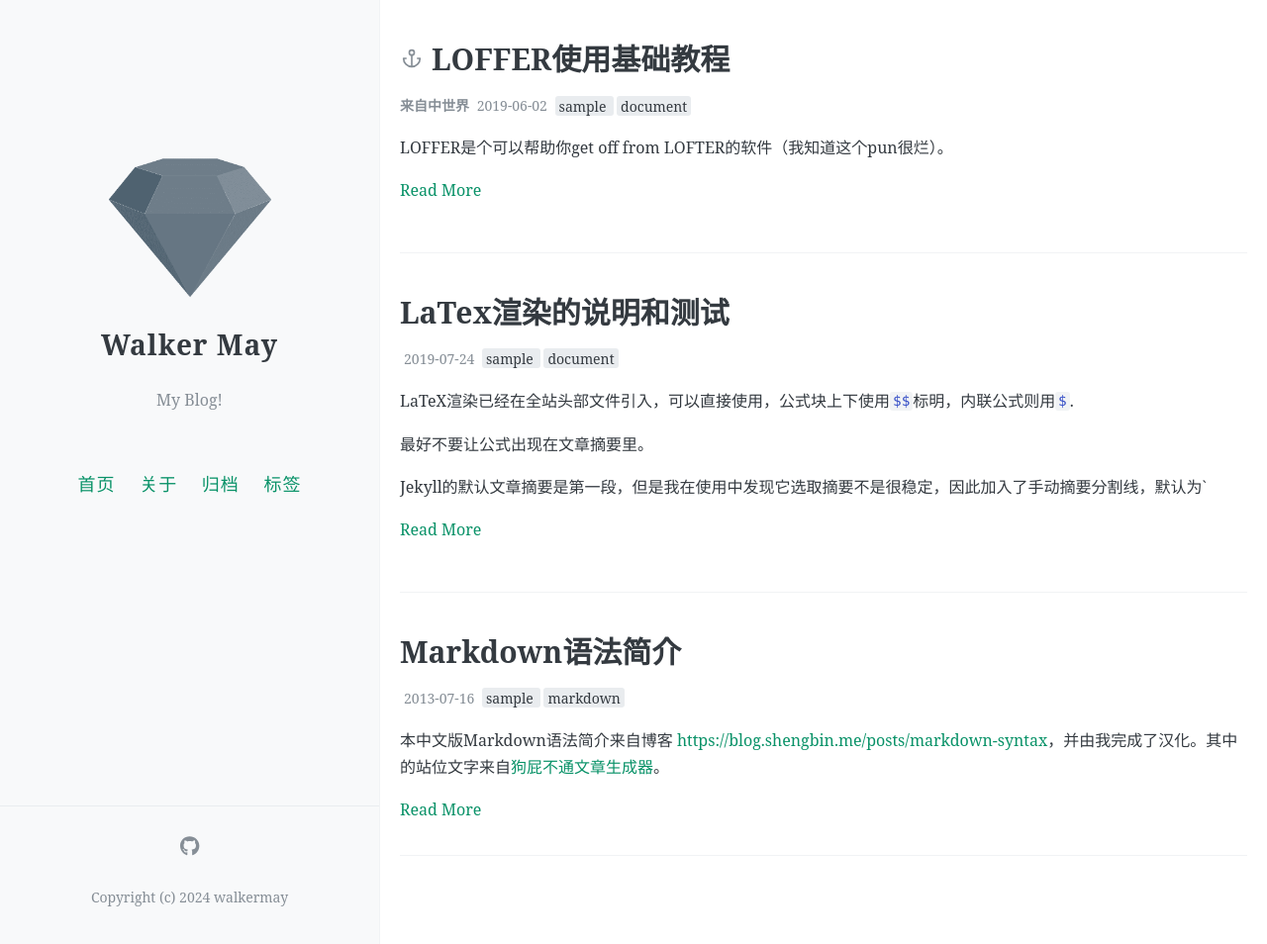
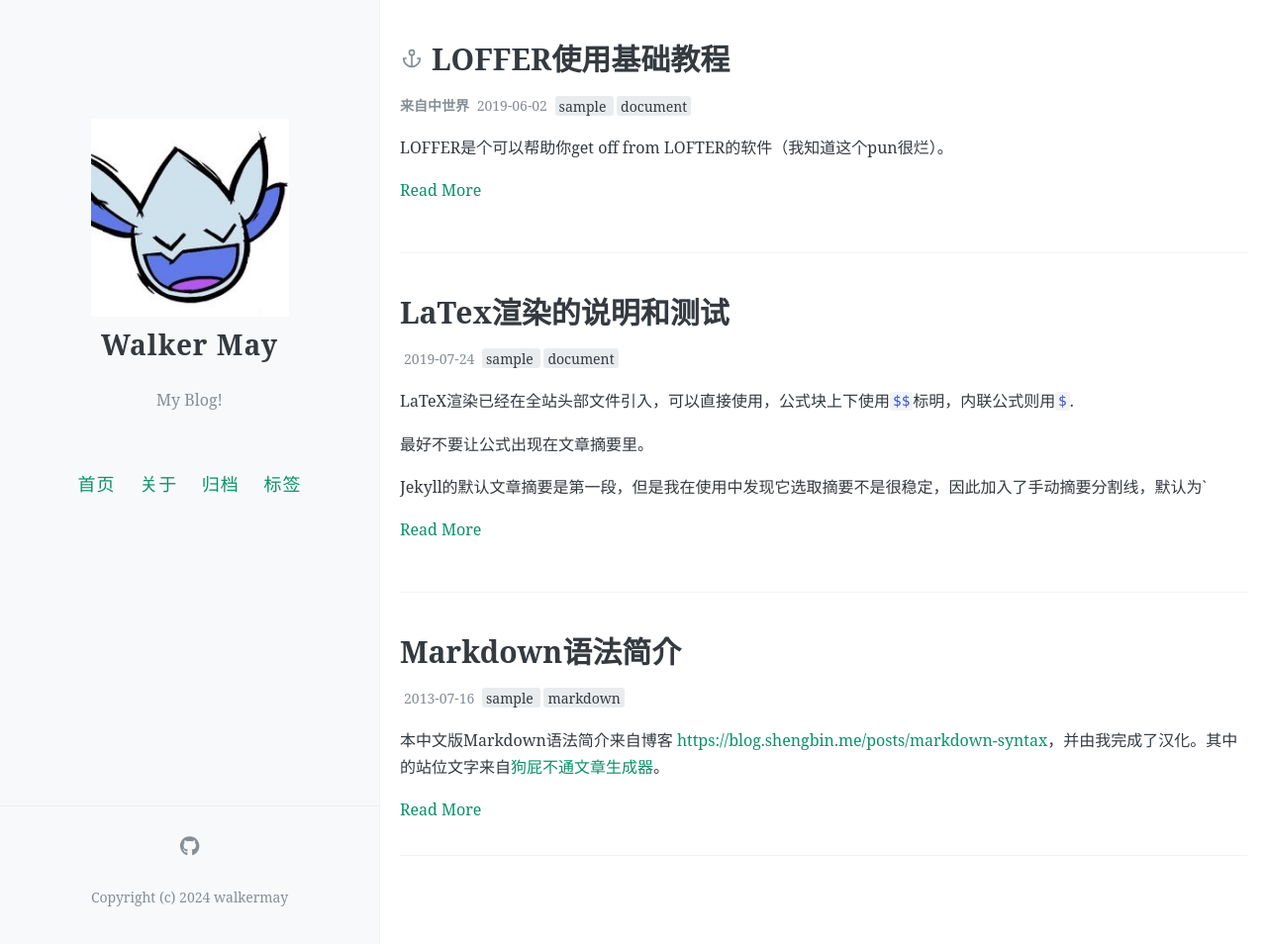
Before and after one commit to walkermay/walkermay.github.io, a Jekyll site: the page built from index.html, in a window 1280 px wide and 954 px high. Shown: the whole window at 99% size. Built offline with Jekyll 4.4.1, drawn with Linux system fonts in a browser that asks for light colours; the list of posts is cut into pages by our own code; comment, search, counter and statistics services are not loaded.

Commit message:
Update _config.yml

```diff
--- a/_config.yml
+++ b/_config.yml
@@ -24,7 +24,7 @@
 #
 
 # 你的博客logo图片URL，建议尺寸不超过300px × 300px
-avatar: https://github.com/walkermay/walkermay.github.io/blob/master/images/logo.png
+avatar: https://github.com/walkermay/walkermay.github.io/blob/master/images/logo.jpg
 
 # 你的favicon（出现在浏览器tab上）图片URL，建议使用较小(64px × 64px)的图片
 favicon: https://github.com/walkermay/walkermay.github.io/blob/master/images/favicon.png
```
